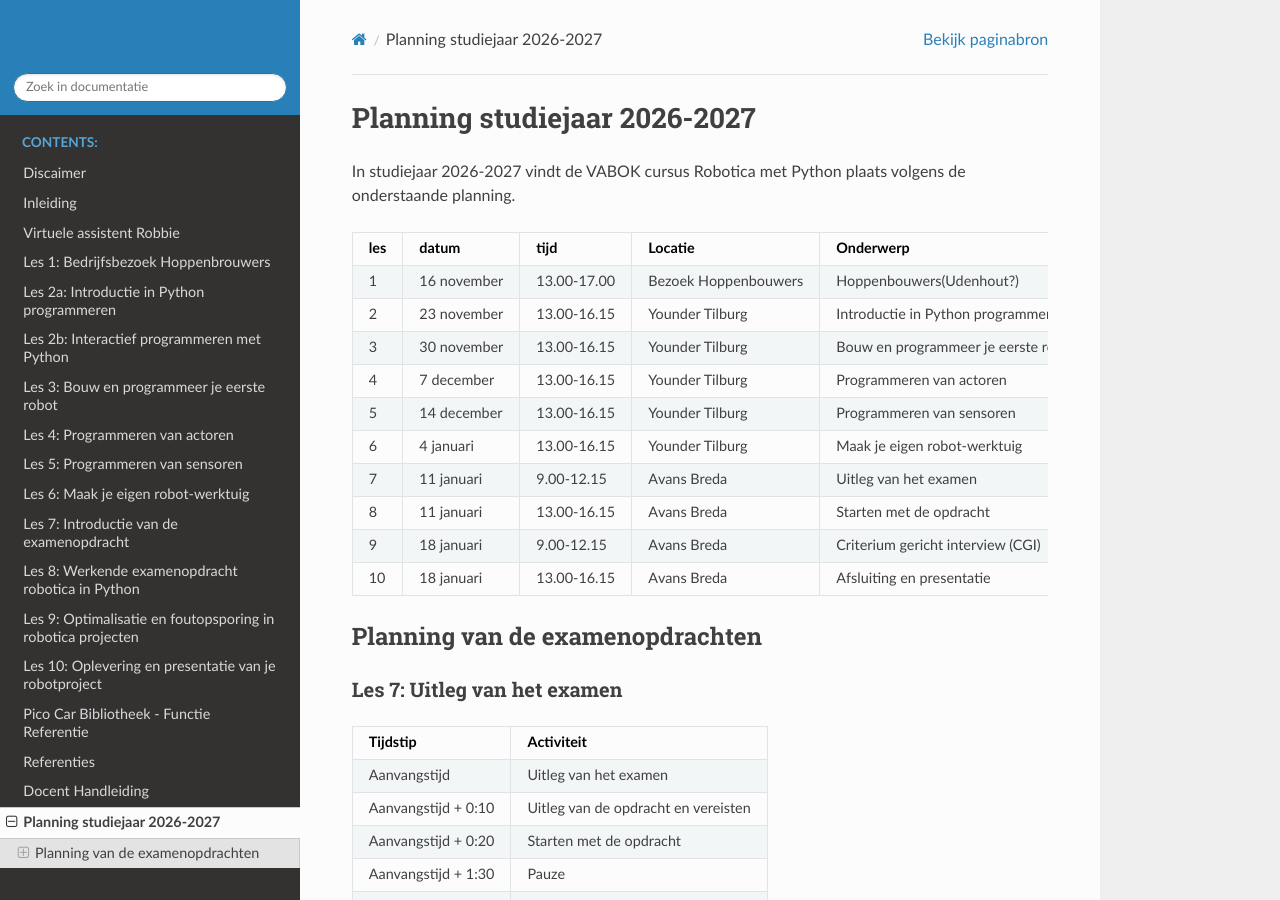
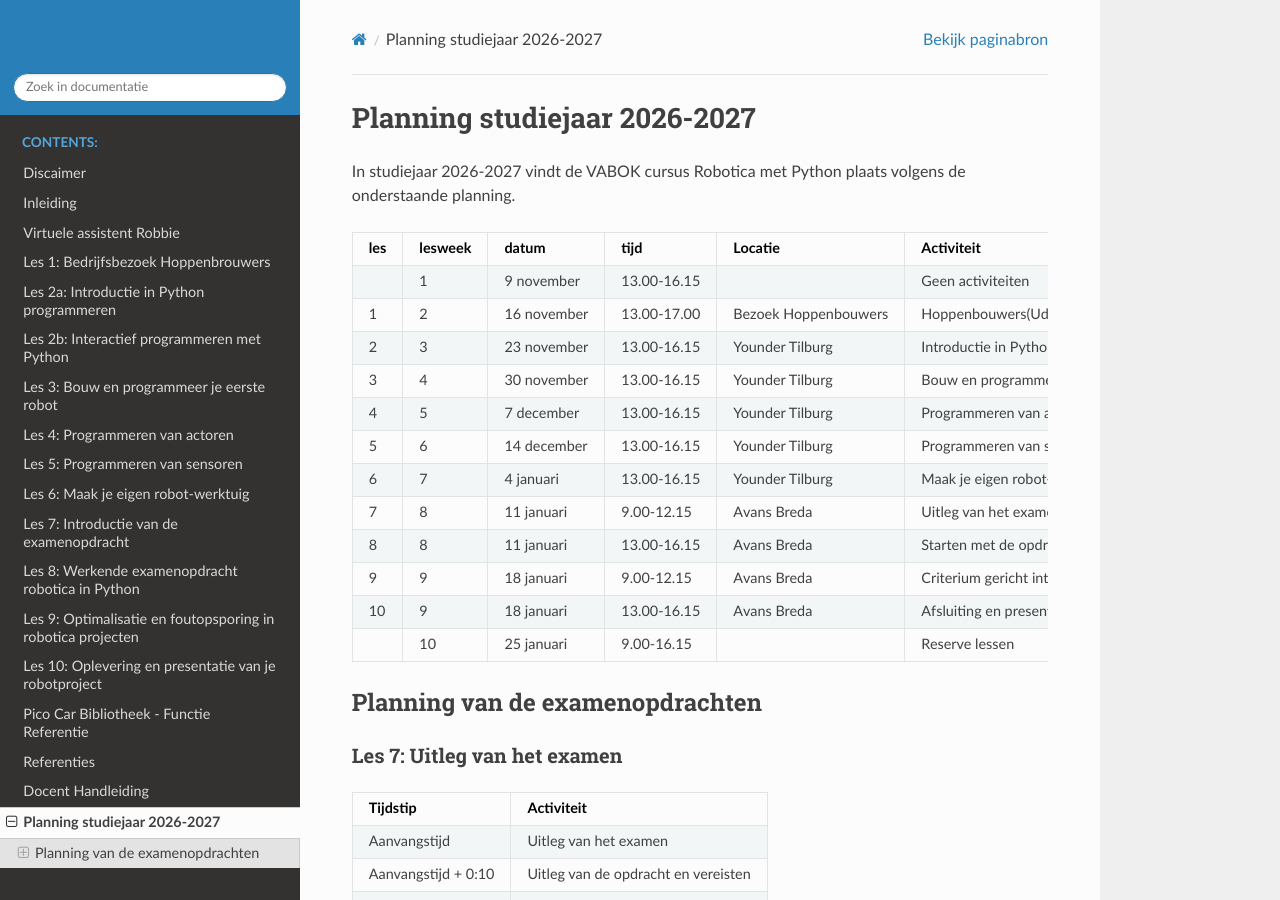
Before and after one commit to AvansMechatronica/vabokCursusRoboticaMetPython, a Sphinx documentation site: the page built from documentation/documentation/planning2026-2027.md, in a window 1280 px wide and 900 px high. Built offline with Sphinx 7.4.7 and the Read the Docs theme 3.1.0, drawn with Linux system fonts in a browser that asks for light colours.

Commit message:
20261012

```diff
--- a/documentation/documentation/planning2026-2027.md
+++ b/documentation/documentation/planning2026-2027.md
@@ -2,18 +2,20 @@
 
 In studiejaar 2026-2027 vindt de VABOK cursus Robotica met Python plaats volgens de onderstaande planning.
 
-| les| datum | tijd | Locatie | Onderwerp |
-|---|-------|-----------|----------------|---------|
-| 1 | 16 november |13.00-17.00 | Bezoek Hoppenbouwers | Hoppenbouwers(Udenhout?) |
-| 2 | 23 november | 13.00-16.15 | Younder Tilburg | Introductie in Python programmeren |
-| 3 | 30 november | 13.00-16.15 | Younder Tilburg | Bouw en programmeer je eerste robot
-| 4 | 7 december | 13.00-16.15 | Younder Tilburg | Programmeren van actoren
-| 5 | 14 december | 13.00-16.15 | Younder Tilburg | Programmeren van sensoren
-| 6 | 4 januari | 13.00-16.15 | Younder Tilburg | Maak je eigen robot-werktuig
-| 7 | 11 januari | 9.00-12.15 | Avans Breda | Uitleg van het examen |
-| 8 | 11 januari | 13.00-16.15 | Avans Breda |  Starten met de opdracht |
-| 9 | 18 januari | 9.00-12.15 | Avans Breda | Criterium gericht interview (CGI) |
-| 10 | 18 januari | 13.00-16.15 | Avans Breda | Afsluiting en presentatie |
+| les| lesweek |datum | tijd | Locatie | Activiteit |
+|---|-------|-----------|----------------|---------|--|
+|  | 1 | 9 november | 13.00-16.15 | | Geen activiteiten |
+| 1 | 2 | 16 november |13.00-17.00 | Bezoek Hoppenbouwers | Hoppenbouwers(Udenhout?) |
+| 2 | 3 | 23 november | 13.00-16.15 | Younder Tilburg | Introductie in Python programmeren |
+| 3 | 4 | 30 november | 13.00-16.15 | Younder Tilburg | Bouw en programmeer je eerste robot
+| 4 | 5 | 7 december | 13.00-16.15 | Younder Tilburg | Programmeren van actoren
+| 5 | 6 | 14 december | 13.00-16.15 | Younder Tilburg | Programmeren van sensoren
+| 6 | 7 | 4 januari | 13.00-16.15 | Younder Tilburg | Maak je eigen robot-werktuig
+| 7 | 8 | 11 januari | 9.00-12.15 | Avans Breda | Uitleg van het examen |
+| 8 | 8 | 11 januari | 13.00-16.15 | Avans Breda |  Starten met de opdracht |
+| 9 | 9 | 18 januari | 9.00-12.15 | Avans Breda | Criterium gericht interview (CGI) |
+| 10 | 9 | 18 januari | 13.00-16.15 | Avans Breda | Afsluiting en presentatie |
+|  | 10| 25 januari | 9.00-16.15 |  | Reserve lessen |
 
 
 ## Planning van de examenopdrachten
```
